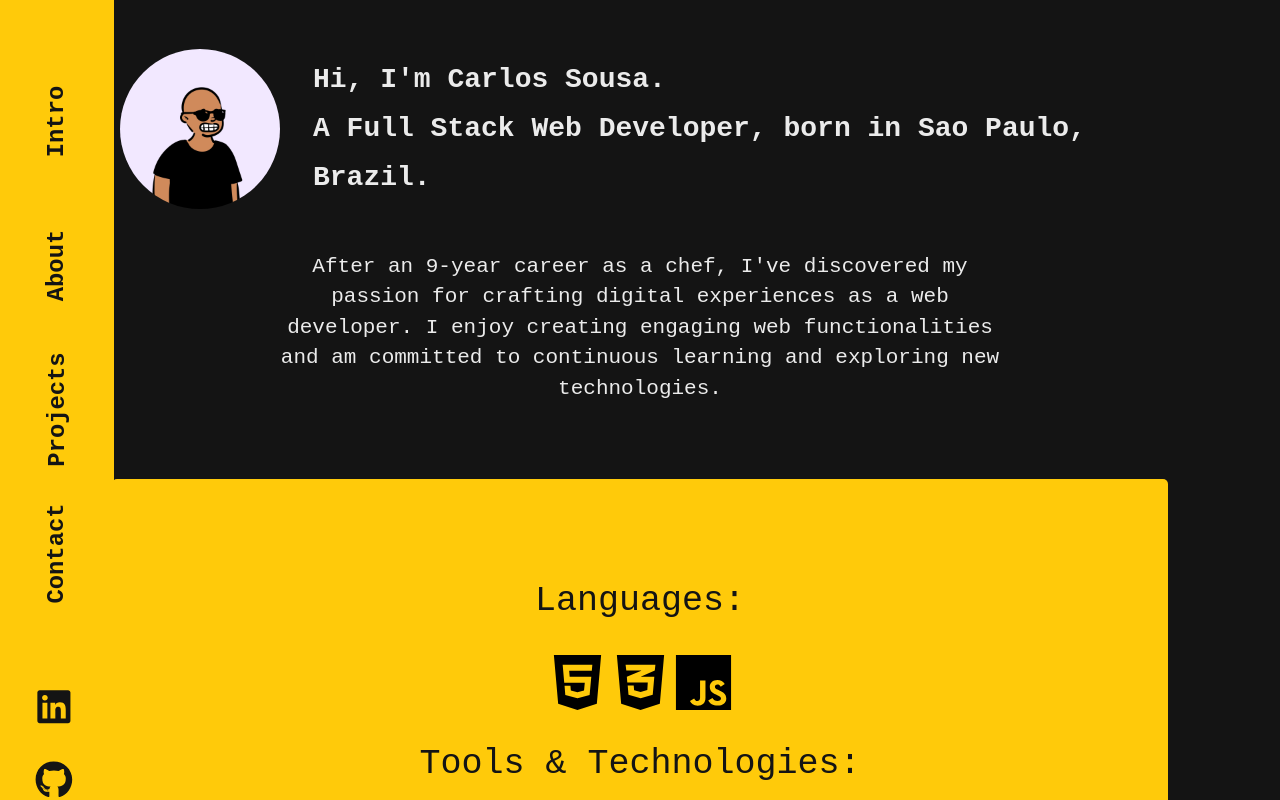
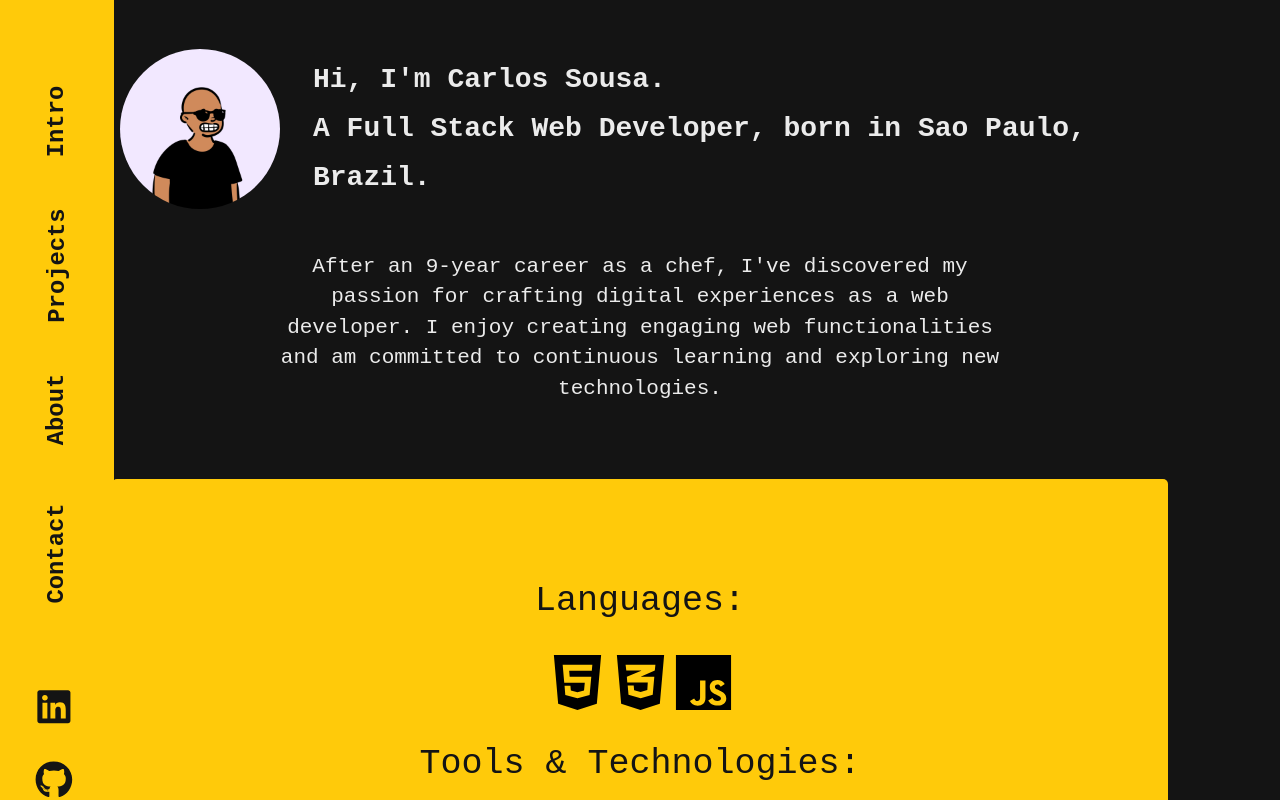
Before and after one commit to Cmbs86/cmbs86-portfolio, a React (Vite) app: page / in a window 1280 px wide. Shown: the top 800 px of the page. Built offline with nearby package versions, Linux system fonts and the light colour scheme; a web font is replaced by a local one.

Commit message:
switch anchor tags position

```diff
--- a/src/components/NavBar.jsx
+++ b/src/components/NavBar.jsx
@@ -10,8 +10,8 @@ function NavBar() {
       <nav className="nav-container">
         <ul className="navbar">
         <li><a href="#intro">Intro</a></li>
+          <li><a href="#projects">Projects</a></li>
           <li><a href="#about">About</a></li>
-          <li><a href="#projects">Projects</a></li>
           <li><a href="#contact">Contact</a></li>
           <IconContext.Provider value={{className: "nav-icons" }}>
           <div className="icons">
```
